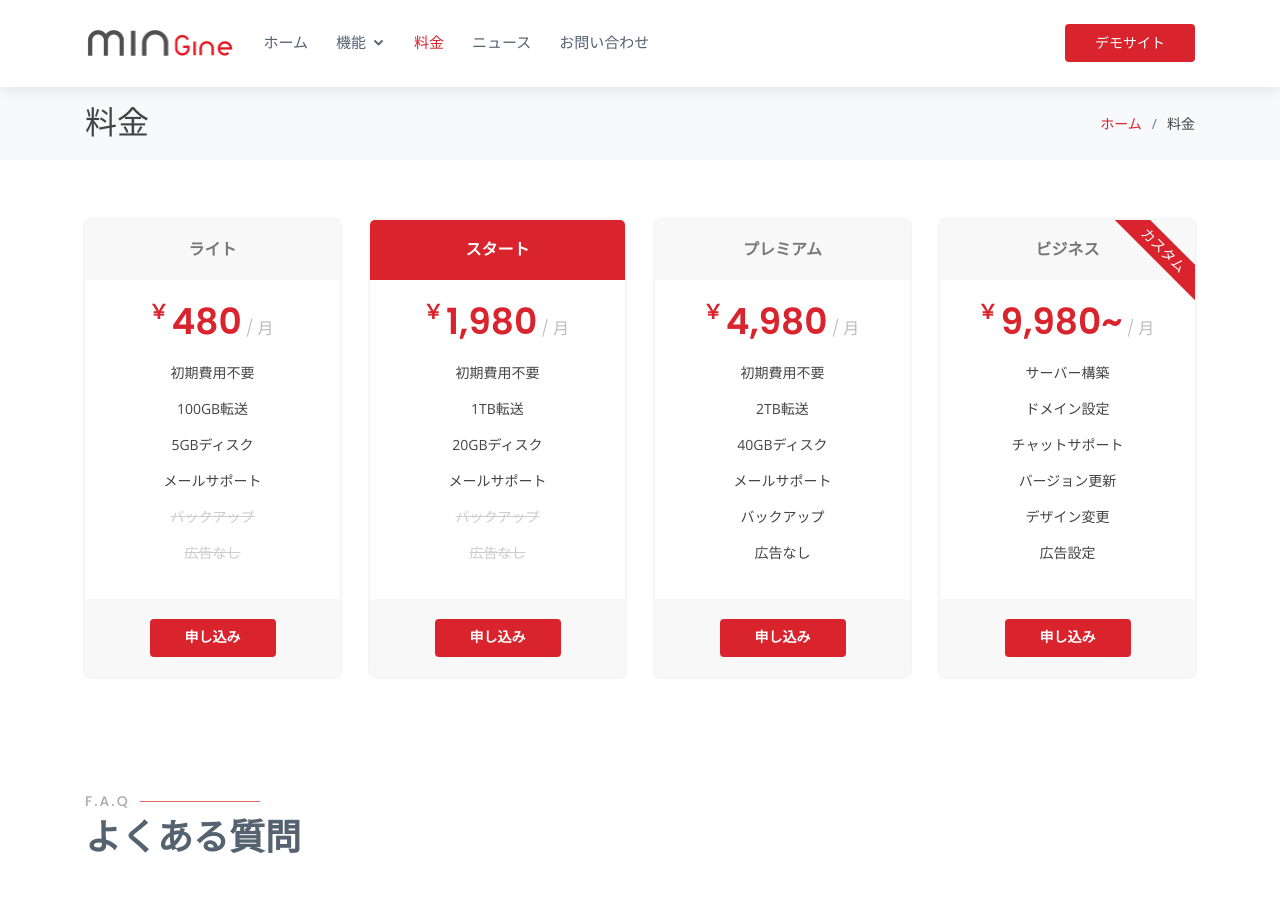
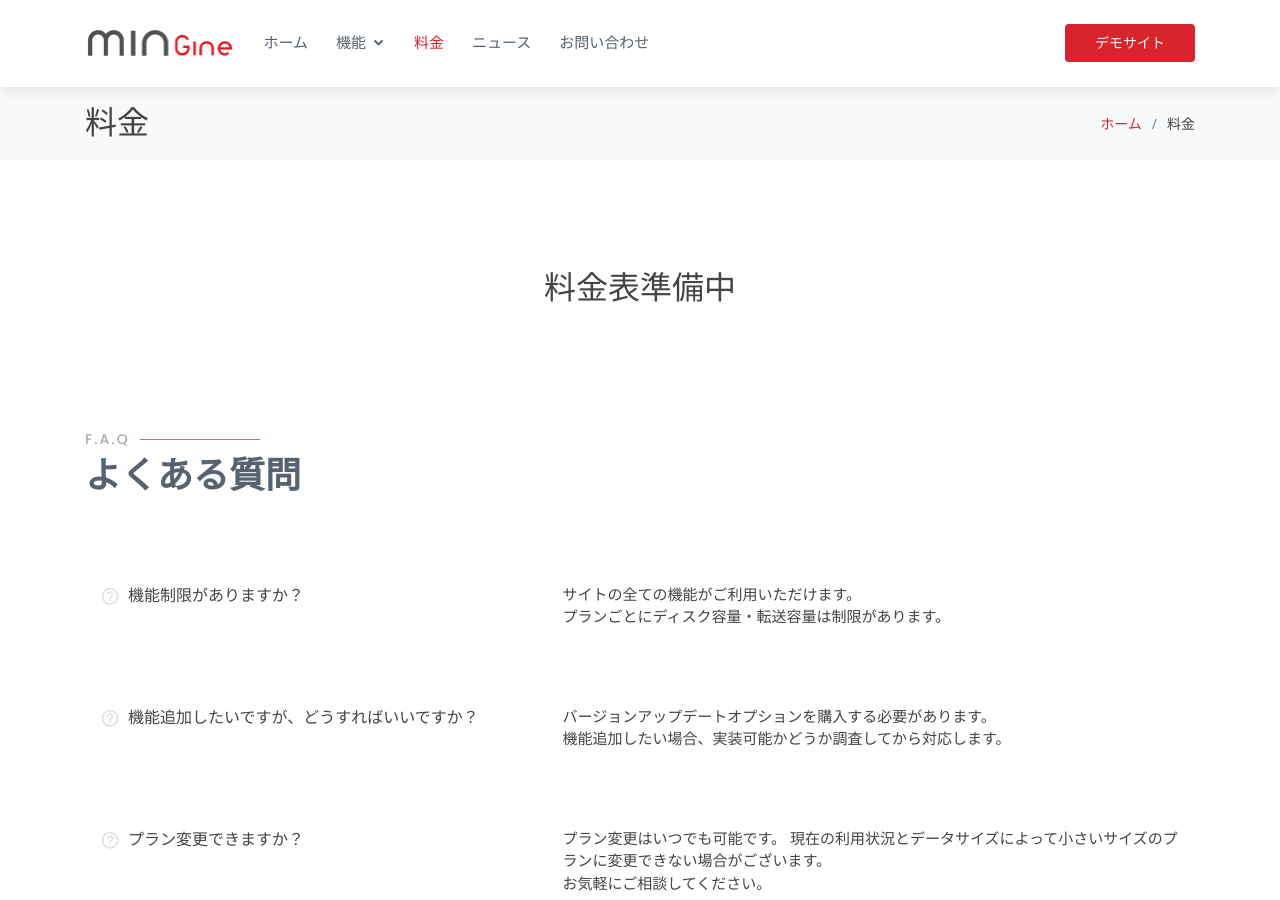
Before and after one commit to MinUFO/minshop, a Jekyll site: the page built from pricing.html, in a window 1280 px wide and 900 px high. Built offline with Jekyll 4.4.1, drawn with Linux system fonts in a browser that asks for light colours.

Commit message:
update price

```diff
--- a/_includes/pricing_js.html
+++ b/_includes/pricing_js.html
@@ -32,13 +35,6 @@
                     plans.items = data;
                 }
             },
-            complete: function () {
-                if (!plans.items || plans.items.length < 1) {
-                    $.getJSON('{{ "/assets/plans.json" | relative_url }}', function (data) {
-                        plans.items = data;
-                    });
-                }
-            },
         });
     });
 </script>
--- a/assets/plans.json
+++ /dev/null
@@ -1,134 +0,0 @@
-[
-    {
-        "name": "ライト",
-        "price": 480,
-        "flexible": false,
-        "plan_features": [
-            {
-                "available": true,
-                "display_text": "初期費用不要"
-            },
-            {
-                "available": true,
-                "display_text": "100GB転送"
-            },
-            {
-                "available": true,
-                "display_text": "5GBディスク"
-            },
-            {
-                "available": true,
-                "display_text": "メールサポート"
-            },
-            {
-                "available": false,
-                "display_text": "バックアップ"
-            },
-            {
-                "available": false,
-                "display_text": "広告なし"
-            }
-        ],
-        "url": "#",
-        "recommend": false
-    },
-    {
-        "name": "スタート",
-        "price": 1980,
-        "flexible": false,
-        "plan_features": [
-            {
-                "available": true,
-                "display_text": "初期費用不要"
-            },
-            {
-                "available": true,
-                "display_text": "1TB転送"
-            },
-            {
-                "available": true,
-                "display_text": "20GBディスク"
-            },
-            {
-                "available": true,
-                "display_text": "メールサポート"
-            },
-            {
-                "available": false,
-                "display_text": "バックアップ"
-            },
-            {
-                "available": false,
-                "display_text": "広告なし"
-            }
-        ],
-        "url": "#",
-        "recommend": true
-    },
-    {
-        "name": "プレミアム",
-        "price": 4980,
-        "flexible": false,
-        "plan_features": [
-            {
-                "available": true,
-                "display_text": "初期費用不要"
-            },
-            {
-                "available": true,
-                "display_text": "2TB転送"
-            },
-            {
-                "available": true,
-                "display_text": "40GBディスク"
-            },
-            {
-                "available": true,
-                "display_text": "メールサポート"
-            },
-            {
-                "available": true,
-                "display_text": "バックアップ"
-            },
-            {
-                "available": true,
-                "display_text": "広告なし"
-            }
-        ],
-        "url": "#",
-        "recommend": false
-    },
-    {
-        "name": "ビジネス",
-        "price": 9980,
-        "flexible": true,
-        "plan_features": [
-            {
-                "available": true,
-                "display_text": "サーバー構築"
-            },
-            {
-                "available": true,
-                "display_text": "ドメイン設定"
-            },
-            {
-                "available": true,
-                "display_text": "チャットサポート"
-            },
-            {
-                "available": true,
-                "display_text": "バージョン更新"
-            },
-            {
-                "available": true,
-                "display_text": "デザイン変更"
-            },
-            {
-                "available": true,
-                "display_text": "広告設定"
-            }
-        ],
-        "url": "#",
-        "recommend": false
-    }
-]
--- a/pricing.html
+++ b/pricing.html
@@ -5,17 +5,17 @@ layout: page
 custom_js: pricing_js.html
 plans_url: https://mingine.mindebu.com/api/plans.json
 ---
-<section id="pricing" class="pricing">
+<section id="pricing" class="pricing fade">
   <div class="container">
-    <div class="row">
-      {% raw %}
+    {% raw %}
+    <div class="row" v-if="items.length &gt; 0">
       <template v-for="(plan, index) in items">
-        <div class="col-lg-3 col-md-6" v-bind:class="{'mt-4': index > 0, 'mt-md-0': index === 1, 'mt-lg-0': index === 2 || index === 3}">
-          <div class="box" v-bind:class="{'featured': plan.recommend}">
+        <div class="col-xl-3 col-md-6" v-bind:class="{'mt-4': index > 0, 'mt-md-0': index === 1, 'mt-xl-0': index === 2 || index === 3}">
+          <div class="box d-flex flex-column h-100" v-bind:class="{'featured': plan.recommend}">
             <span class="advanced" v-if="plan.flexible">カスタム</span>
             <h3>{{ plan.name }}</h3>
             <h4><sup>￥</sup>{{ formatPrice(plan.price) }}<template v-if="plan.flexible">~</template><span> / 月</span></h4>
-            <ul>
+            <ul class="flex-grow-1 mb-0">
               <li v-for="feature in features(plan)">{{ feature.display_text }}</li>
               <li class="na" v-for="feature in notAvailable(plan)">{{ feature.display_text }}</li>
             </ul>
@@ -25,8 +25,9 @@ plans_url: https://mingine.mindebu.com/api/plans.json
           </div>
         </div>
       </template>
-      {% endraw %}
     </div>
+    <p class="h2 text-center pt-5" v-else>料金表準備中</p>
+    {% endraw %}
   </div>
 </section>
 
```
Also changed, not shown: other parts of _includes/pricing_js.html (+3 -0 lines), 1 other file.
